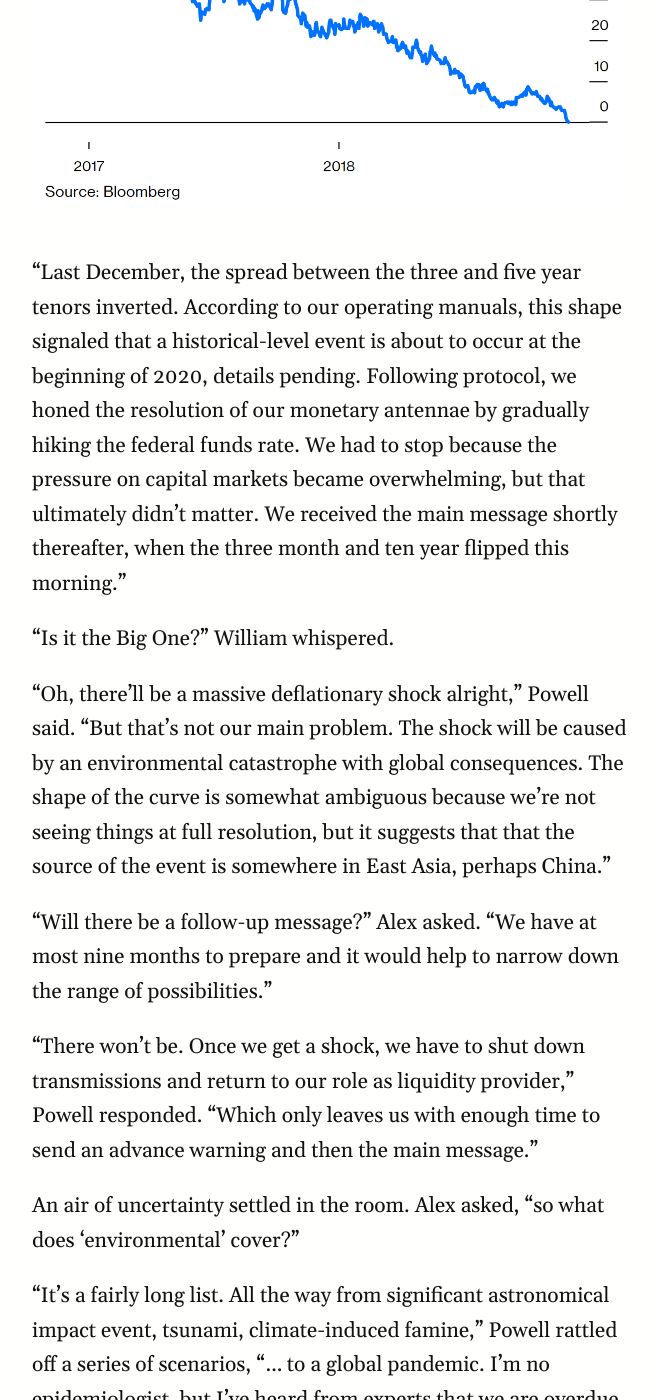
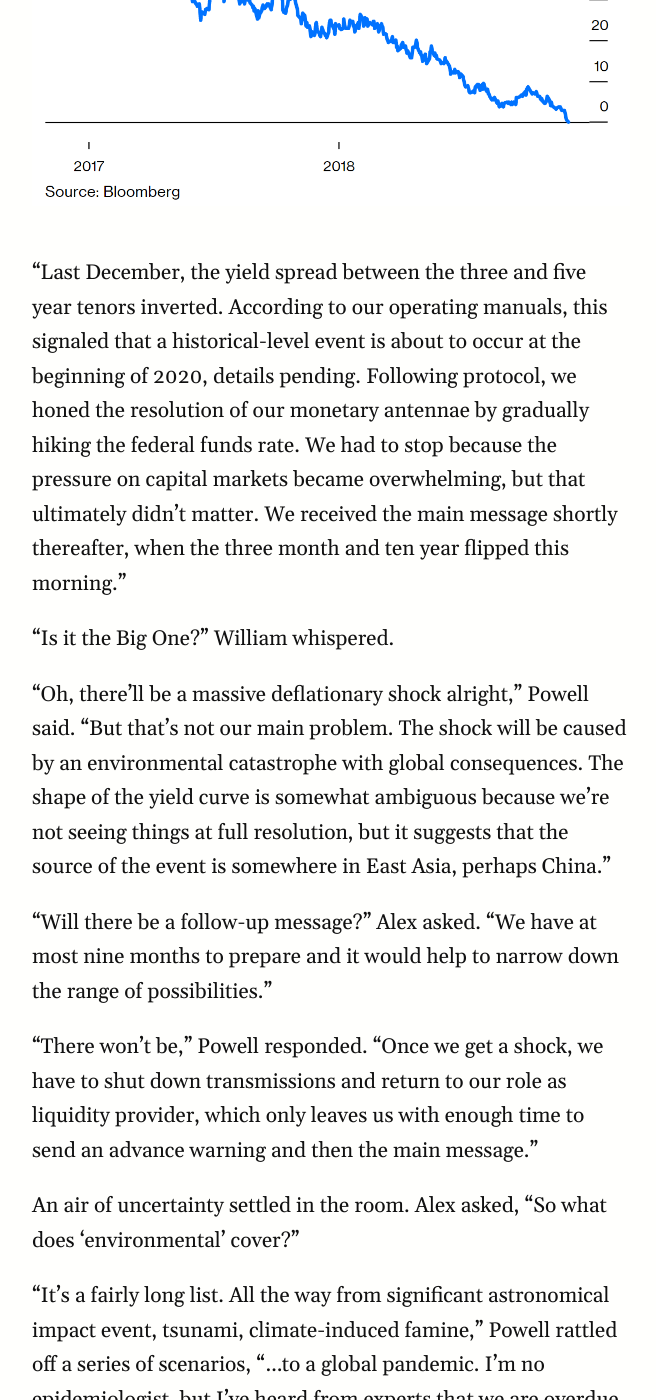
Before and after one commit to AndrewYang2024/AndrewYang2024.github.io, a Jekyll site: the page built from _posts/2020-11-28-Whatever-It-Takes.md, in a window 1280 px wide and 1400 px high, scrolled down 17625 px. Shown: the whole window, without its empty margins (64-720 px from the left). Built offline with Jekyll 4.4.1, drawn with Linux system fonts in a browser that asks for light colours; nearby versions of some CDN libraries; some of the changed text lies outside the part shown.

Commit message:
Update 2020-11-28-Whatever-It-Takes.md

```diff
--- a/_posts/2020-11-28-Whatever-It-Takes.md
+++ b/_posts/2020-11-28-Whatever-It-Takes.md
@@ -251,21 +251,21 @@ Overwhelmed, Williams sank into his chair.
 
 “The treasury market transmission network we have is still an imperfect one. Basically the financial equivalent of smoke signals,” Powell explained. “We communicate by inverting the yield curve and the information is encoded in the timing and magnitude of the inversion. Anything more complicated than that becomes garbled when you try to send messages years back in time.
 
-{% maincolumn 'assets/img/Inversion.png'  %}
+{% maincolumn 'assets/img/Inversion.PNG'  %}
 
-“Last December, the spread between the three and five year tenors inverted. According to our operating manuals, this shape signaled that a historical-level event is about to occur at the beginning of 2020, details pending. Following protocol, we honed the resolution of our monetary antennae by gradually hiking the federal funds rate. We had to stop because the pressure on capital markets became overwhelming, but that ultimately didn’t matter. We received the main message shortly thereafter, when the three month and ten year flipped this morning.”
+“Last December, the yield spread between the three and five year tenors inverted. According to our operating manuals, this signaled that a historical-level event is about to occur at the beginning of 2020, details pending. Following protocol, we honed the resolution of our monetary antennae by gradually hiking the federal funds rate. We had to stop because the pressure on capital markets became overwhelming, but that ultimately didn’t matter. We received the main message shortly thereafter, when the three month and ten year flipped this morning.”
 
 “Is it the Big One?” William whispered.
 
-“Oh, there’ll be a massive deflationary shock alright,” Powell said. “But that’s not our main problem. The shock will be caused by an environmental catastrophe with global consequences. The shape of the curve is somewhat ambiguous because we’re not seeing things at full resolution, but it suggests that that the source of the event is somewhere in East Asia, perhaps China.”
+“Oh, there’ll be a massive deflationary shock alright,” Powell said. “But that’s not our main problem. The shock will be caused by an environmental catastrophe with global consequences. The shape of the yield curve is somewhat ambiguous because we’re not seeing things at full resolution, but it suggests that the source of the event is somewhere in East Asia, perhaps China.”
 
 “Will there be a follow-up message?” Alex asked. “We have at most nine months to prepare and it would help to narrow down the range of possibilities.”
 
-“There won’t be. Once we get a shock, we have to shut down transmissions and return to our role as liquidity provider,” Powell responded. “Which only leaves us with enough time to send an advance warning and then the main message.”
+“There won’t be,” Powell responded. “Once we get a shock, we have to shut down transmissions and return to our role as liquidity provider, which only leaves us with enough time to send an advance warning and then the main message.”
 
-An air of uncertainty settled in the room. Alex asked, “so what does ‘environmental’ cover?”
+An air of uncertainty settled in the room. Alex asked, “So what does ‘environmental’ cover?”
 
-“It’s a fairly long list. All the way from significant astronomical impact event, tsunami, climate-induced famine,” Powell rattled off a series of scenarios, “... to a global pandemic. I’m no epidemiologist, but I’ve heard from experts that we are overdue for a flu pandemic.”
+“It’s a fairly long list. All the way from significant astronomical impact event, tsunami, climate-induced famine,” Powell rattled off a series of scenarios, “…to a global pandemic. I’m no epidemiologist, but I’ve heard from experts that we are overdue for a flu pandemic.”
 
 Williams and Alex sat quietly, hoping for some shred of good news.
 
```
Also changed, not shown: other parts of _posts/2020-11-28-Whatever-It-Takes.md (+10 -8 lines).
